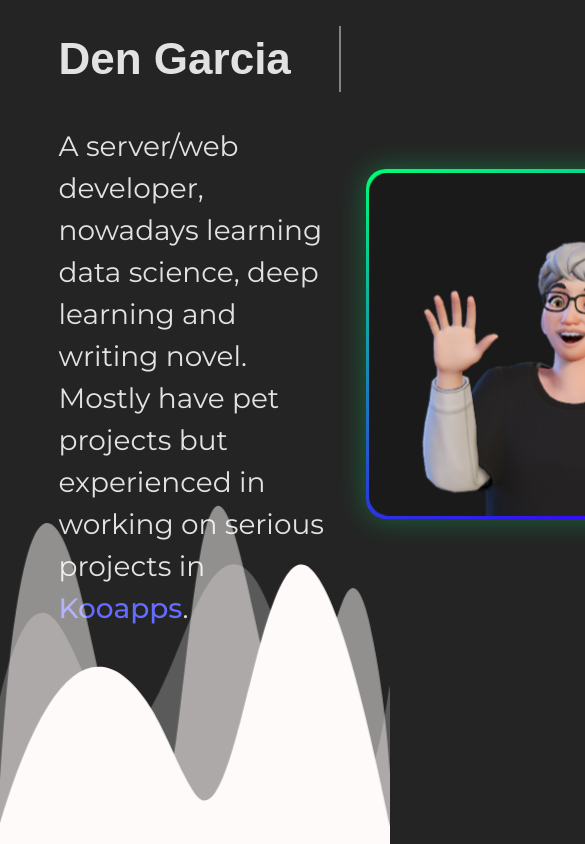
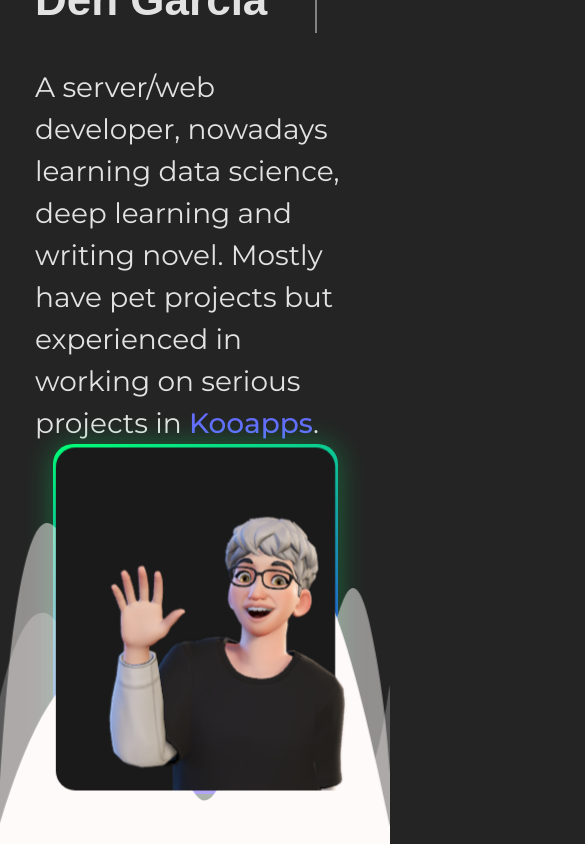
Before and after one commit to JDen21/postgrad-portfolio, a React (Vite) app: page / in a window 390 px wide. Shown: the top 844 px of the page, 585 px wide, since content can reach past the window. Built offline with nearby package versions, Linux system fonts and the light colour scheme; a web font is replaced by a local one.

Commit message:
initial media queries

```diff
--- a/src/Hero.module.css
+++ b/src/Hero.module.css
@@ -125,3 +125,12 @@
         border-right-color: transparent;
     }
 }
+
+@media screen and (max-width: 375px) {
+  .hero-content {
+    padding-top: 12%;
+  }
+  .hero-content .hero-text {
+      font-size: 1rem;
+  }
+}
--- a/src/Hero.tsx
+++ b/src/Hero.tsx
@@ -5,9 +5,9 @@ export default function Hero() {
   return (
     <section
       style={{
-        width: "100%",
-        height: "100vh",
-        position: "relative",
+        // width: "100%",
+        minHeight: "100vh",
+        position: "relative"
       }}
     >
       <div className={style["custom-shape-divider-bottom-1741870286"]}>
@@ -34,17 +34,19 @@ export default function Hero() {
         </svg>
       </div>
       <div
+        className={style['hero-content']}
         style={{
           display: "flex",
           flexDirection: "row",
-          alignItems: "center",
-          width: "70%",
-          columnGap: "25px",
+          flexWrap: 'wrap',
+          alignItems: 'center',
+          justifyContent: 'center',
+          columnGap: "50px",
           margin: "auto",
-          paddingTop: "15%",
+          height: '100%',
         }}
       >
-        <div>
+        <div style={{ width: '40%', minWidth: '320px' }}>
           <p
             className={`${style["name"]} ${style["cursor"]} ${style["typewriter-animation"]}`}
           >
--- a/src/Projects.module.css
+++ b/src/Projects.module.css
@@ -61,3 +61,14 @@
     scale: 0;
     transform: rotate(-45deg);
 }
+.container {
+    width: 100%;
+    height: 80vh;
+    position: relative;
+    backgroundColor: #fffafa;
+}
+@media screen and (max-width: 375px) {
+    .container {
+        height: 100vh;
+    }
+}
--- a/src/Projects.tsx
+++ b/src/Projects.tsx
@@ -9,12 +9,8 @@ export default function Projects() {
 
   return (
     <section
-      style={{
-        width: "100%",
-        height: "80vh",
-        position: "relative",
-        backgroundColor: "#fffafa",
-      }}
+      className={styles['container']}
+      style={{ backgroundColor: "#fffafa" }}
     >
       <p
         style={{
@@ -169,7 +165,7 @@ function ProjectCard(props: {
       <h2 style={{ color: "black", textAlign: "center" }}>Hover on it</h2>
       <div
         className={styles["card"]}
-        style={{ marginLeft: "auto", marginRight: "auto" }}
+        style={{ marginLeft: "auto", marginRight: "auto", minWidth: '370px' }}
       >
         {frontImg || (
           <svg viewBox="0 0 24 24" xmlns="http://www.w3.org/2000/svg">
```
